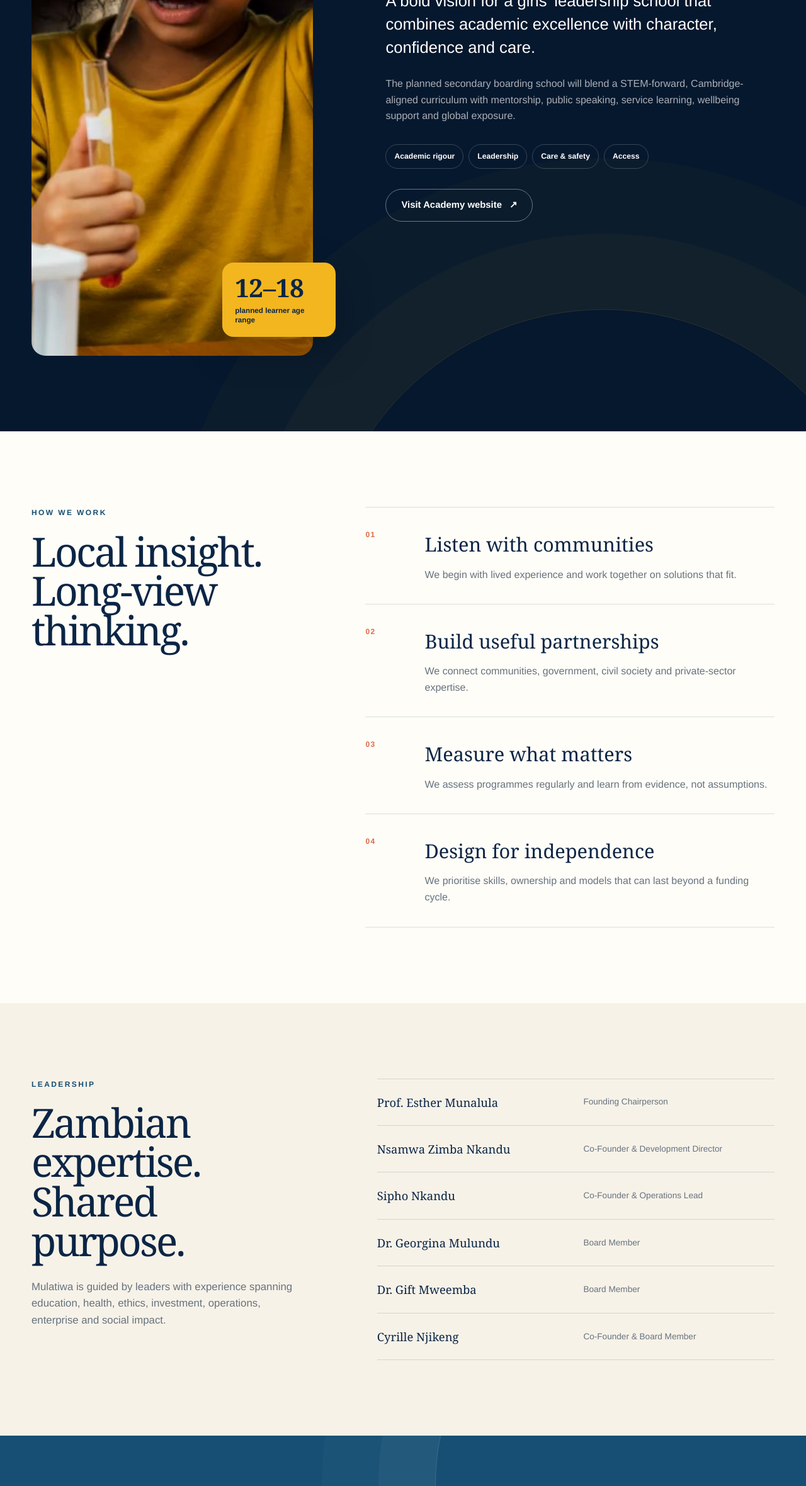
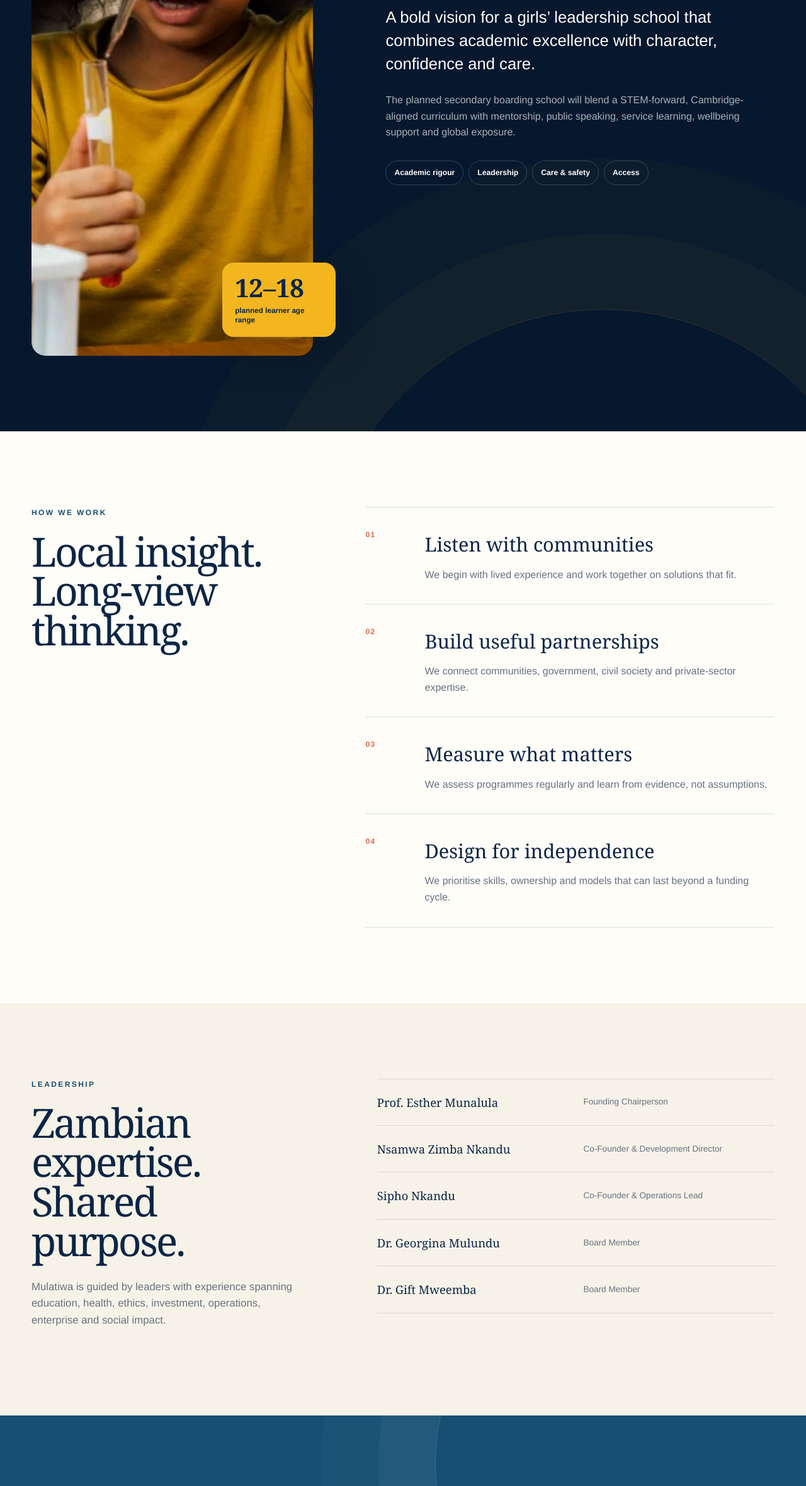
Before and after one commit to Pacanor/mulatiwa-foundation, a plain HTML site: page dist/index.html in a window 1280 px wide. Shown: the part 3646-6006 px from the top of the page at 63% size. Drawn offline with Linux system fonts and the light colour scheme.

Commit message:
Update contact email, leadership list, and academy CTA.
Co-authored-by: Cursor <cursoragent@cursor.com>

```diff
--- a/dist/index.html
+++ b/dist/index.html
@@ -223,9 +223,6 @@
               <span>Care &amp; safety</span>
               <span>Access</span>
             </div>
-            <a class="button button-outline-light" href="https://www.mulatiwaacademy.com" target="_blank" rel="noreferrer">
-              Visit Academy website <span>↗</span>
-            </a>
           </div>
         </div>
       </section>
@@ -287,7 +284,6 @@
             <div><strong>Sipho Nkandu</strong><span>Co-Founder &amp; Operations Lead</span></div>
             <div><strong>Dr. Georgina Mulundu</strong><span>Board Member</span></div>
             <div><strong>Dr. Gift Mweemba</strong><span>Board Member</span></div>
-            <div><strong>Cyrille Njikeng</strong><span>Co-Founder &amp; Board Member</span></div>
           </div>
         </div>
       </section>
@@ -302,7 +298,7 @@
             community-led action to create generational change.
           </p>
           <div class="contact-actions">
-            <a class="button button-gold" href="mailto:team@mulatiwaacademy.com">Start a conversation</a>
+            <a class="button button-gold" href="mailto:e.munalula@mulatiwafoundation.org">Start a conversation</a>
             <a class="contact-phone" href="tel:+260977796839">+260 977 796 839</a>
           </div>
         </div>
```
